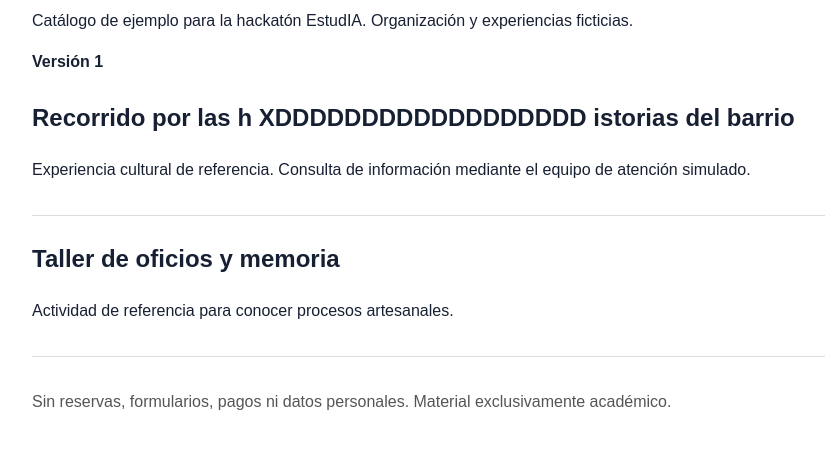
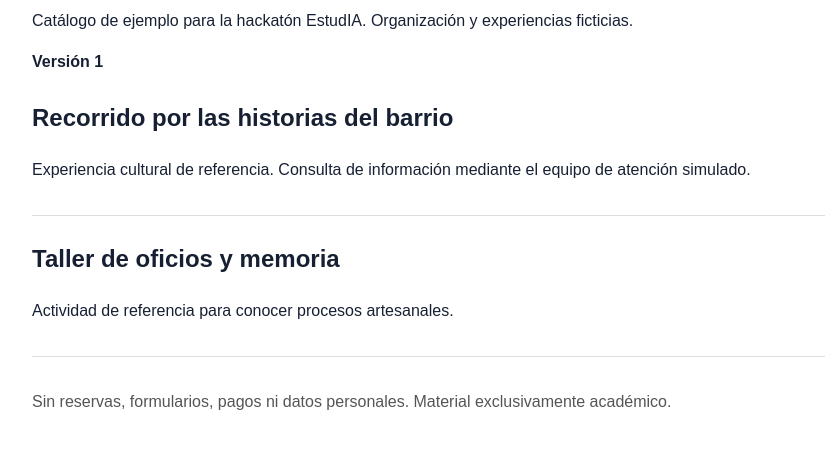
Before and after one commit to Sativa-Nova/pruebaxdd, a plain HTML site: page index.html in a window 1280 px wide. Shown: the part 105-554 px from the top of the page, without its empty margins (178-1003 px from the left). Drawn offline with Linux system fonts and the light colour scheme.

Commit message:
Update index.html

```diff
--- a/index.html
+++ b/index.html
@@ -1 +1 @@
-<!doctype html><html lang="es"><head><meta charset="utf-8"><meta name="viewport" content="width=device-width, initial-scale=1"><title>Ruta Local - Catálogo holaaaaaaaa xddd ficticio</title><link rel="stylesheet" href="styles.css"></head><body><h1>Ruta Local</h1><p>Catálogo de ejemplo para la hackatón EstudIA. Organización y experiencias ficticias.</p><p><strong>Versión 1</strong></p><article><h2>Recorrido por las h XDDDDDDDDDDDDDDDDDD istorias del barrio</h2><p>Experiencia cultural de referencia. Consulta de información mediante el equipo de atención simulado.</p></article><article><h2>Taller de oficios y memoria</h2><p>Actividad de referencia para conocer procesos artesanales.</p></article><footer>Sin reservas, formularios, pagos ni datos personales. Material exclusivamente académico.</footer></body></html>
+<!doctype html><html lang="es"><head><meta charset="utf-8"><meta name="viewport" content="width=device-width, initial-scale=1"><title>Ruta Local - Catálogo holaaaaaaaa xddd ficticio</title><link rel="stylesheet" href="styles.css"></head><body><h1>Ruta Local</h1><p>Catálogo de ejemplo para la hackatón EstudIA. Organización y experiencias ficticias.</p><p><strong>Versión 1</strong></p><article><h2>Recorrido por las historias del barrio</h2><p>Experiencia cultural de referencia. Consulta de información mediante el equipo de atención simulado.</p></article><article><h2>Taller de oficios y memoria</h2><p>Actividad de referencia para conocer procesos artesanales.</p></article><footer>Sin reservas, formularios, pagos ni datos personales. Material exclusivamente académico.</footer></body></html>
```
